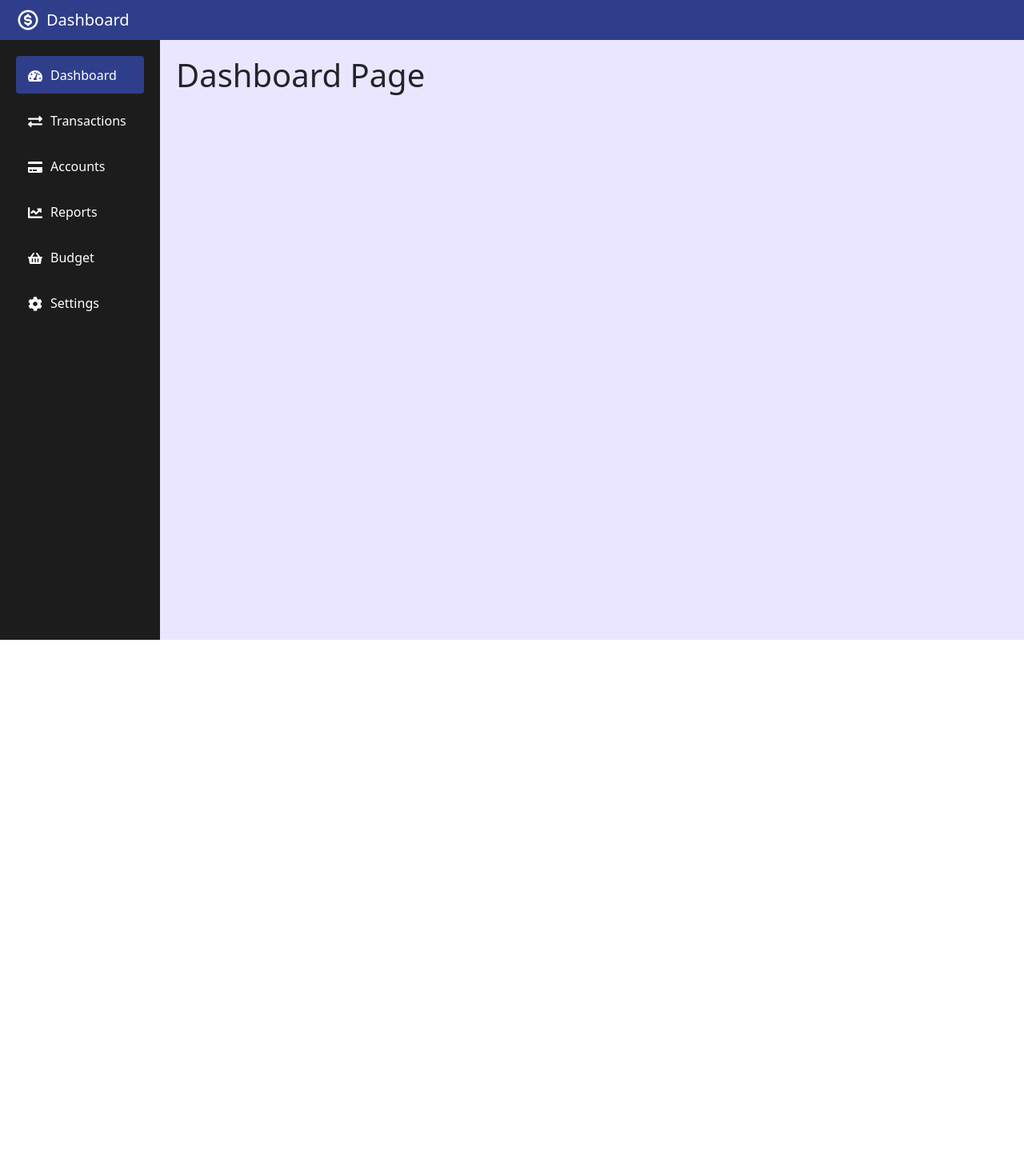
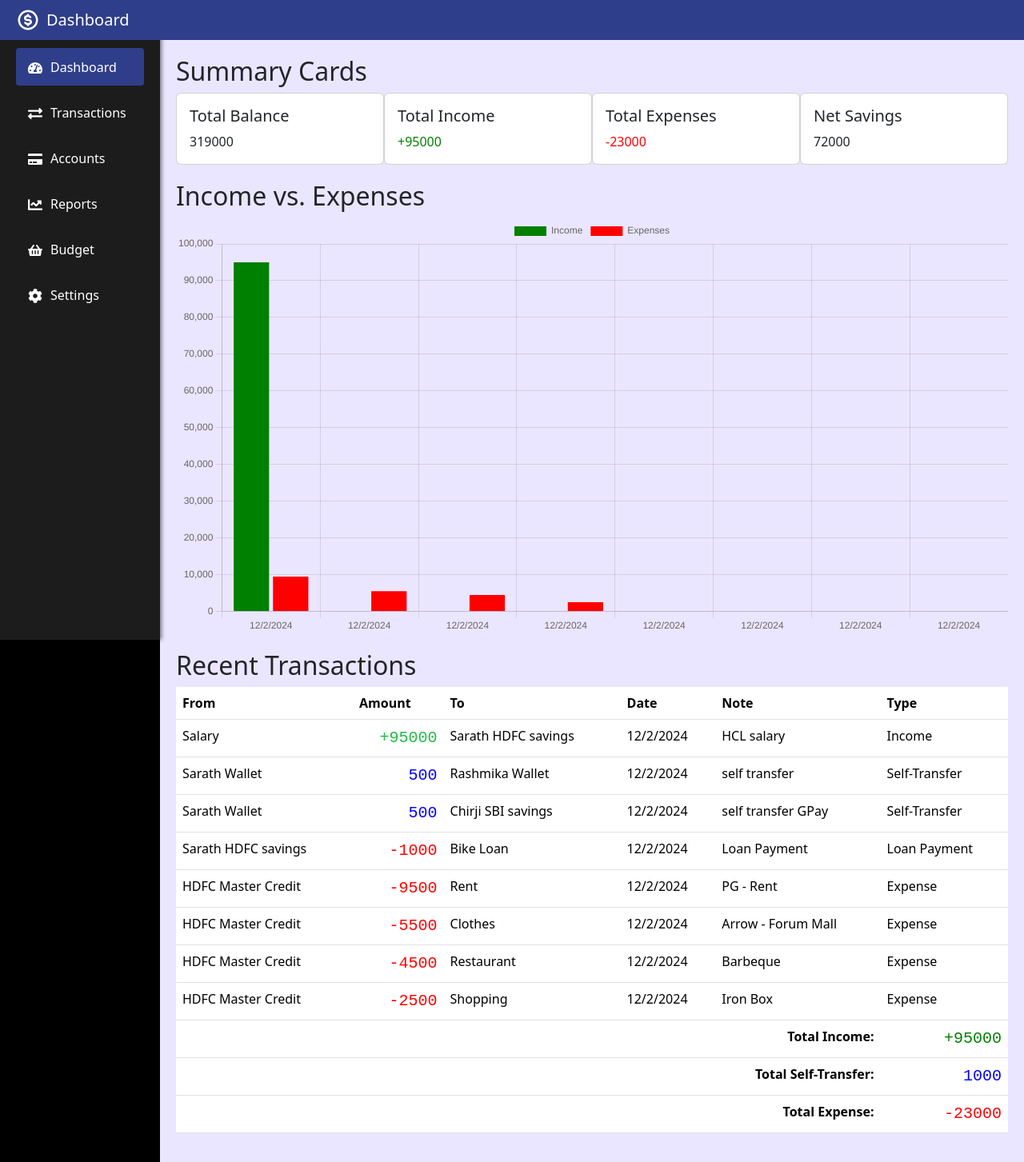
Before and after one commit to SARATH-AERO/expense_tracker, a React (Create React App) app in the folder expense_tracker/: page / in a window 1280 px wide. Shown: the whole page at 80% size. Before the commit the page ends 800 px from the top, so only its background shows below. Built offline with nearby package versions, Linux system fonts and the light colour scheme.

Commit message:
Dashboard Ready

```diff
--- a/expense_tracker/package.json
+++ b/expense_tracker/package.json
@@ -8,9 +8,11 @@
     "@testing-library/user-event": "^13.5.0",
     "boostrap": "^2.0.0",
     "bootstrap": "^5.3.3",
+    "chart.js": "^4.4.7",
     "moment": "^2.30.1",
     "react": "^18.3.1",
     "react-bootstrap": "^2.10.6",
+    "react-chartjs-2": "^5.2.0",
     "react-datepicker": "^7.5.0",
     "react-dom": "^18.3.1",
     "react-icons": "^5.3.0",
--- a/expense_tracker/src/Components/Header.jsx
+++ b/expense_tracker/src/Components/Header.jsx
@@ -24,9 +24,9 @@ const styles = {
     color: "white",
     padding: "10px 20px",
     width: "100%",
-    position: "sticky",
+    position: "fixed",
     top: 0,
-    zIndex: 1000,
+    zIndex: 1000, // Ensure header is above other elements
   },
   logo: {
     display: "flex",
--- a/expense_tracker/src/Components/MainContent.jsx
+++ b/expense_tracker/src/Components/MainContent.jsx
@@ -37,13 +37,24 @@ return (
 );
 }
 
+// const styles = {
+//   container: {
+//     padding: "20px",
+//     flex: 1, // Take up the remaining space
+//     // color: "white", // White text for contrast
+//     backgroundColor: "#ebe6ff", // Black background
+//     overflowY: "auto", // Enable scrolling if content is too large
+//   },
+// };
+
 const styles = {
   container: {
     padding: "20px",
     flex: 1, // Take up the remaining space
-    // color: "white", // White text for contrast
-    backgroundColor: "#ebe6ff", // Black background
+    backgroundColor: "#ebe6ff", // Light background color
     overflowY: "auto", // Enable scrolling if content is too large
+    marginLeft: "200px", // Add margin to account for the sidebar width
+    marginTop: "50px", // Add margin to account for the fixed header height
   },
 };
 
--- a/expense_tracker/src/Components/Sidebar.jsx
+++ b/expense_tracker/src/Components/Sidebar.jsx
@@ -62,9 +62,15 @@ const styles = {
   sidebar: {
     width: "200px",
     backgroundColor: "#1c1c1c",
-    height: "100%",
+    height: "100vh", // Full viewport height
     padding: "20px",
+    paddingTop: "60px", // Add padding to the top to avoid overlap with the header
     boxShadow: "2px 0 5px rgba(0,0,0,0.5)",
+    position: "fixed", // Fix the sidebar position
+    top: 0, // Align to the top of the viewport
+    left: 0, // Align to the left of the viewport
+    overflowY: "auto", // Add vertical scroll if content overflows
+    zIndex: 1, // Ensure sidebar is below the header
   },
   menu: {
     listStyle: "none",
--- a/expense_tracker/src/context/AppContext.js
+++ b/expense_tracker/src/context/AppContext.js
@@ -48,20 +48,25 @@ export const AppProvider = ({ children }) => {
   // initial values
   useEffect (() => {
   setAccounts([...accounts,
-    { name:'Sarath Wallet', amount:5000, group:'Cash'},
-    { name:'Rashmika Wallet', amount:5000, group:'Cash'},
-    { name:'Chirji SBI savings', amount:5000, group:'Bank Account'},
-    { name:'Sarath HDFC savings', amount:5000, group:'Bank Account'},
-    { name:'HDFC Master Credit', amount:5000, group:'Credit'},
-    { name:'SBI Reliance Credit', amount:5000, group:'Credit'},
+    { name:'Sarath Wallet', amount:114000, group:'Cash'},
+    { name:'Rashmika Wallet', amount:10000, group:'Cash'},
+    { name:'Chirji SBI savings', amount:60000, group:'Bank Account'},
+    { name:'Sarath HDFC savings', amount:135000, group:'Bank Account'},
+    { name:'HDFC Master Credit', amount:130000, group:'Credit'},
+    { name:'SBI Reliance Credit', amount:70000, group:'Credit'},
     { name:'Bike Loan', amount:150000, group:'Loan'},
     { name:'Car Loan', amount:550400, group:'Loan'}
   ])
 
   setTransactions([ ...transactions,
+    {from : 'Salary', amount:95000, tag :'Sarath HDFC savings', date:new Date(), note: 'HCL salary', transType : 'Income'},
     {from : 'Sarath Wallet', amount:500, tag :'Rashmika Wallet', date:new Date(), note: 'self transfer', transType : 'Self-Transfer'},
     {from : 'Sarath Wallet', amount:500, tag :'Chirji SBI savings', date:new Date(), note: 'self transfer GPay', transType : 'Self-Transfer'},
-    {from : 'Sarath HDFC savings', amount:500, tag :'Rashmika Wallet', date:new Date(), note: 'self transfer GPay', transType : 'Self-Transfer'}
+    {from : 'Sarath HDFC savings', amount:1000, tag :'Bike Loan', date:new Date(), note: 'Loan Payment', transType : 'Loan Payment'},
+    {from : 'HDFC Master Credit', amount:9500, tag :'Rent', date:new Date(), note: 'PG - Rent', transType : 'Expense'},
+    {from : 'HDFC Master Credit', amount:5500, tag :'Clothes', date:new Date(), note: 'Arrow - Forum Mall', transType : 'Expense'},
+    {from : 'HDFC Master Credit', amount:4500, tag :'Restaurant', date:new Date(), note: 'Barbeque', transType : 'Expense'},
+    {from : 'HDFC Master Credit', amount:2500, tag :'Shopping', date:new Date(), note: 'Iron Box', transType : 'Expense'}
   ])
 },[]);
 
--- a/expense_tracker/src/pages/Dashboard.jsx
+++ b/expense_tracker/src/pages/Dashboard.jsx
@@ -1,11 +1,169 @@
-
+import React, { useContext, useEffect, useState } from 'react';
+import { AppContext } from '../context/AppContext';
+import { Card, Table } from 'react-bootstrap';
+import { Bar } from 'react-chartjs-2';
+import 'chart.js/auto';
 
 const Dashboard = () => {
-    return (
-        <>
-        <h1>Dashboard Page</h1>
-        </>
-    )
-}
+  const { accounts, transactions } = useContext(AppContext);
+  const [currentMonthTransactions, setCurrentMonthTransactions] = useState([]);
+  const [totalIncome, setTotalIncome] = useState(0);
+  const [totalExpense, setTotalExpense] = useState(0);
+  const [totalSelfTransfer, setTotalSelfTransfer] = useState(0);
+  const [totalBalance, setTotalBalance] = useState(0);
+
+  useEffect(() => {
+    const today = new Date();
+    const startOfMonth = new Date(today.getFullYear(), today.getMonth(), 1);
+    const filteredTransactions = transactions.filter(transaction => {
+      const transactionDate = new Date(transaction.date);
+      return transactionDate >= startOfMonth && transactionDate <= today;
+    });
+
+    setCurrentMonthTransactions(filteredTransactions);
+
+    const income = filteredTransactions
+      .filter(transaction => transaction.transType === 'Income')
+      .reduce((sum, transaction) => sum + (parseFloat(transaction.amount) || 0), 0);
+
+    const expense = filteredTransactions
+      .filter(transaction => transaction.transType === 'Expense' || transaction.transType === 'Loan Payment')
+      .reduce((sum, transaction) => sum + (parseFloat(transaction.amount) || 0), 0);
+
+    const selfTransfer = filteredTransactions
+      .filter(transaction => transaction.transType === 'Self-Transfer')
+      .reduce((sum, transaction) => sum + (parseFloat(transaction.amount) || 0), 0);
+
+    const balance = accounts
+      .filter(account => account.group === 'Cash' || account.group === 'Bank Account')
+      .reduce((sum, account) => sum + (parseFloat(account.amount) || 0), 0);
+
+    setTotalIncome(income);
+    setTotalExpense(expense);
+    setTotalSelfTransfer(selfTransfer);
+    setTotalBalance(balance);
+  }, [transactions, accounts]);
+  const netSavings = totalIncome - totalExpense;
+
+  const chartData = {
+    labels: currentMonthTransactions.map(transaction => new Date(transaction.date).toLocaleDateString()),
+    datasets: [
+      {
+        label: 'Income',
+        data: currentMonthTransactions.filter(transaction => transaction.transType === 'Income').map(transaction => transaction.amount),
+        backgroundColor: 'green',
+      },
+      {
+        label: 'Expenses',
+        data: currentMonthTransactions.filter(transaction => transaction.transType === 'Expense' || transaction.transType === 'Loan payment').map(transaction => transaction.amount),
+        backgroundColor: 'red',
+      },
+    ],
+  };
+
+  const getAmountStyle = (type) => {
+    switch (type) {
+      case 'Expense':
+      case 'Loan Payment':
+        return { color: 'red', fontFamily: 'Roboto Mono, monospace', fontWeight: '500', fontSize: '20px', textAlign: 'right' };
+      case 'Income':
+        return { color: '#21BA45', fontFamily: 'Roboto Mono, monospace', fontWeight: '500', fontSize: '20px', textAlign: 'right' };
+      case 'Self-Transfer':
+        return { color: 'blue', fontFamily: 'Roboto Mono, monospace', fontWeight: '500', fontSize: '20px', textAlign: 'right' };
+      default:
+        return {};
+    }
+  };
+
+  const getAmountPrefix = (type) => {
+    switch (type) {
+      case 'Expense':
+      case 'Loan Payment':
+        return '-';
+      case 'Income':
+        return '+';
+      default:
+        return '';
+    }
+  };
+
+  return (
+    <div>
+      <h2>Summary Cards</h2>
+      <div style={{ display: 'flex', justifyContent: 'space-around', marginBottom: '20px' }}>
+        <Card style={{ width: '18rem' }}>
+          <Card.Body>
+            <Card.Title>Total Balance</Card.Title>
+            <Card.Text>{totalBalance}</Card.Text>
+          </Card.Body>
+        </Card>
+        <Card style={{ width: '18rem' }}>
+          <Card.Body>
+            <Card.Title>Total Income</Card.Title>
+            <Card.Text style={{ color: 'green' }}>+{totalIncome}</Card.Text>
+          </Card.Body>
+        </Card>
+        <Card style={{ width: '18rem' }}>
+          <Card.Body>
+            <Card.Title>Total Expenses</Card.Title>
+            <Card.Text style={{ color: 'red' }}>-{totalExpense}</Card.Text>
+          </Card.Body>
+        </Card>
+        <Card style={{ width: '18rem' }}>
+          <Card.Body>
+            <Card.Title>Net Savings</Card.Title>
+            <Card.Text>{netSavings}</Card.Text>
+          </Card.Body>
+        </Card>
+      </div>
+
+      <h2>Income vs. Expenses</h2>
+      <div style={{ marginBottom: '20px' }}>
+        <Bar data={chartData} />
+      </div>
+
+      <h2>Recent Transactions</h2>
+      <Table>
+        <thead>
+          <tr>
+            <th>From</th>
+            <th>Amount</th>
+            <th>To</th>
+            <th>Date</th>
+            <th>Note</th>
+            <th>Type</th>
+          </tr>
+        </thead>
+        <tbody>
+          {currentMonthTransactions.map((transaction, index) => (
+            <tr key={index}>
+              <td>{transaction.from}</td>
+              {/* <td style={{ textAlign: 'right', fontWeight: 'bold' }} >{transaction.amount}</td> */}
+              <td style={getAmountStyle(transaction.transType)}>
+                  {getAmountPrefix(transaction.transType)}{transaction.amount}
+                </td>
+              <td>{transaction.tag}</td>
+              <td>{new Date(transaction.date).toLocaleDateString()}</td>
+              <td>{transaction.note}</td>
+              <td>{transaction.transType}</td>
+            </tr>
+          ))}
+          <tr>
+            <td colSpan="5" style={{ textAlign: 'right', fontWeight: 'bold' }}>Total Income:</td>
+            <td style={{ color: 'green', fontWeight: '500', fontSize: '20px', textAlign: 'right', fontFamily: 'Roboto Mono, monospace'}}>+{totalIncome}</td>
+          </tr>
+          <tr>
+            <td colSpan="5" style={{ textAlign: 'right', fontWeight: 'bold' }}>Total Self-Transfer:</td>
+            <td style={{ color: 'blue', fontWeight: '500', fontSize: '20px', textAlign: 'right', fontFamily: 'Roboto Mono, monospace'}}>{totalSelfTransfer}</td>
+          </tr>
+          <tr>
+            <td colSpan="5" style={{ textAlign: 'right', fontWeight: 'bold' }}>Total Expense:</td>
+            <td style={{ color: 'red', fontWeight: '500', fontSize: '20px', textAlign: 'right' , fontFamily: 'Roboto Mono, monospace'}}>-{totalExpense}</td>
+          </tr>
+        </tbody>
+      </Table>
+    </div>
+  );
+};
 
 export default Dashboard;
--- a/expense_tracker/src/pages/Transactions.jsx
+++ b/expense_tracker/src/pages/Transactions.jsx
@@ -347,15 +347,15 @@ const Transactions = () => {
             ))}
              <tr>
             <td colSpan="6" style={{ textAlign: 'right', fontWeight: 'bold' }}>Total Income:</td>
-            <td style={{ color: 'green', textAlign: 'right',fontWeight: 'bold' }}>+{totalIncome}</td>
+            <td style={{ color: 'green', fontWeight: '500', fontSize: '20px', textAlign: 'right' , fontFamily: 'Roboto Mono, monospace'}}>+{totalIncome}</td>
           </tr>
           <tr>
             <td colSpan="6" style={{ textAlign: 'right', fontWeight: 'bold' }}>Total Self-Transfer:</td>
-            <td style={{ color: 'blue',textAlign: 'right', fontWeight: 'bold' }}>{totalSelfTransfer}</td>
+            <td style={{ color: 'blue',fontWeight: '500', fontSize: '20px', textAlign: 'right' , fontFamily: 'Roboto Mono, monospace'}}>{totalSelfTransfer}</td>
           </tr>
           <tr>
             <td colSpan="6" style={{ textAlign: 'right', fontWeight: 'bold' }}>Total Expense:</td>
-            <td style={{ color: 'red', textAlign: 'right',fontWeight: 'bold' }}>-{totalExpense}</td>
+            <td style={{ color: 'red', fontWeight: '500', fontSize: '20px', textAlign: 'right' , fontFamily: 'Roboto Mono, monospace'}}>-{totalExpense}</td>
           </tr>
           </tbody>
         </Table>
```
Also changed, not shown: 1 other file (tests, documents, lock files or other folders).
